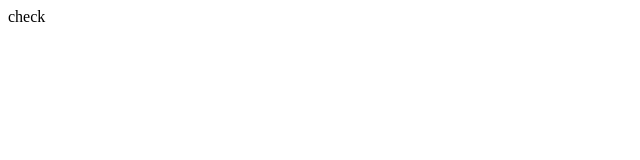
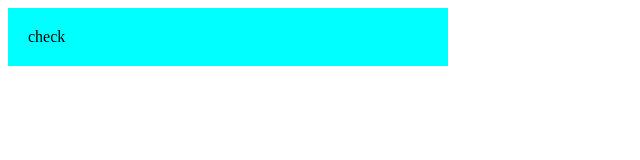
Before and after one commit to Amin-ur-Rahman/new-year-project, a plain HTML site: page index.html in a window 1280 px wide. Shown: the whole page, without its empty margins (0-640 px from the left). Drawn offline with Linux system fonts and the light colour scheme; the site is published under a folder, as on GitHub Pages, so addresses that start at the root find nothing.

Commit message:
css path correction

```diff
--- a/index.html
+++ b/index.html
@@ -4,7 +4,7 @@
     <meta charset="UTF-8">
     <meta name="viewport" content="width=device-width, initial-scale=1.0">
     <title>Document</title>
-    <link rel="stylesheet" href="/styles/newyear.css">
+    <link rel="stylesheet" href="styles/newyear.css">
 </head>
 <body>
     <div>
```
